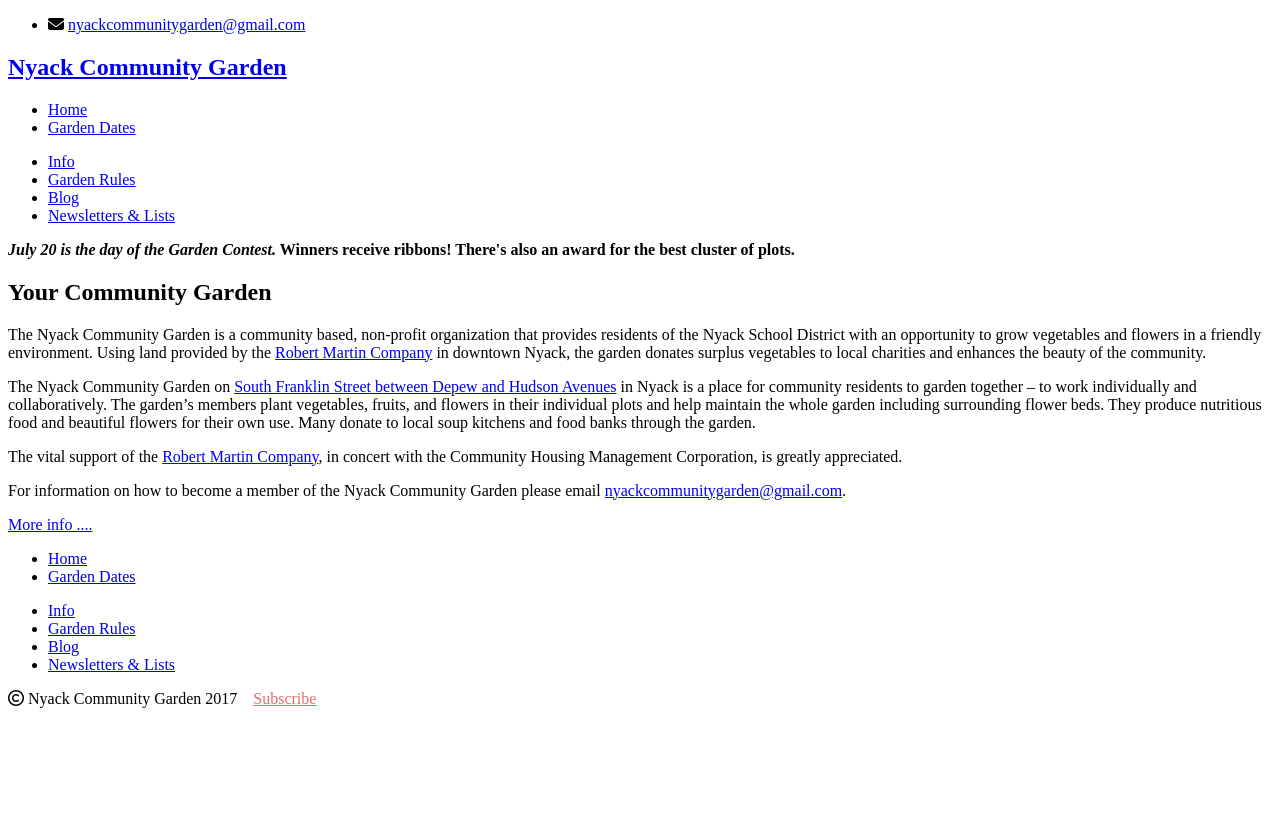
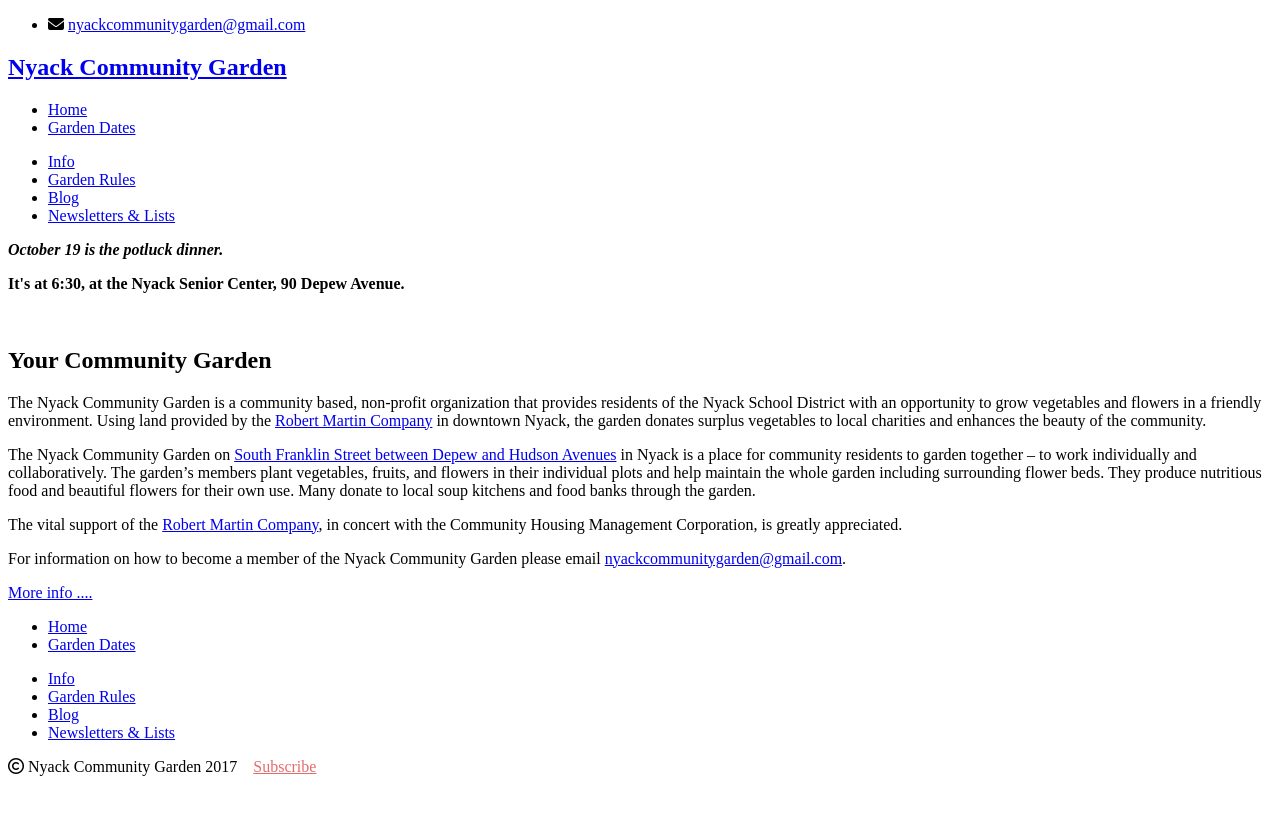
Before and after one commit to bosborne/nyackcommunitygarden, a Jekyll site: the page built from index.html, in a window 1280 px wide. Shown: the top 815 px of the page. Built offline with Jekyll 4.4.1, drawn with Linux system fonts in a browser that asks for light colours; nearby versions of some CDN libraries; library files that are not in the unit come from our copies.

Commit message:
Add mention of Potluck

```diff
--- a/_layouts/default.html
+++ b/_layouts/default.html
@@ -19,8 +19,11 @@
       <div class="container">
         <div class="bannerbox">
           <b>
-          <i><b>July 20</b> is the day of the Garden Contest.</i>
-            Winners receive ribbons! There's also an award for the best cluster of plots.
+          <i><b>October 19</b> is the potluck dinner.</i>
+        </p>
+        <p>
+          It's at 6:30, at the Nyack Senior Center, 90 Depew Avenue.
+        </p>
         </b>
         <br>
       </div>
```
Lines whose indentation alone changed are shown as unchanged.
